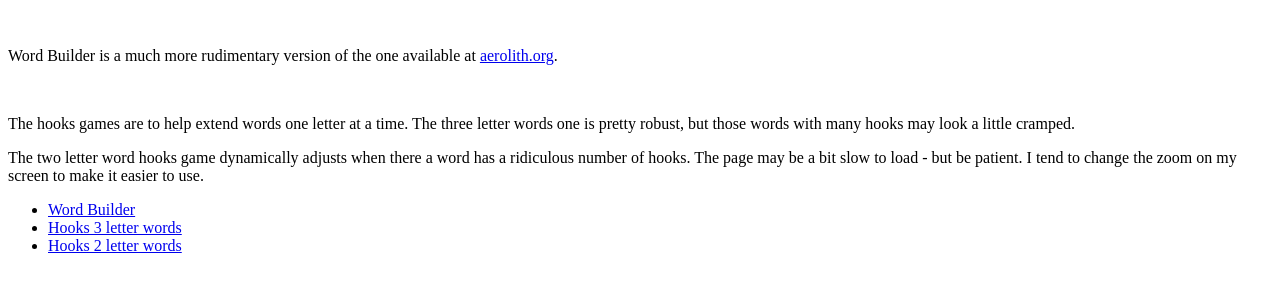
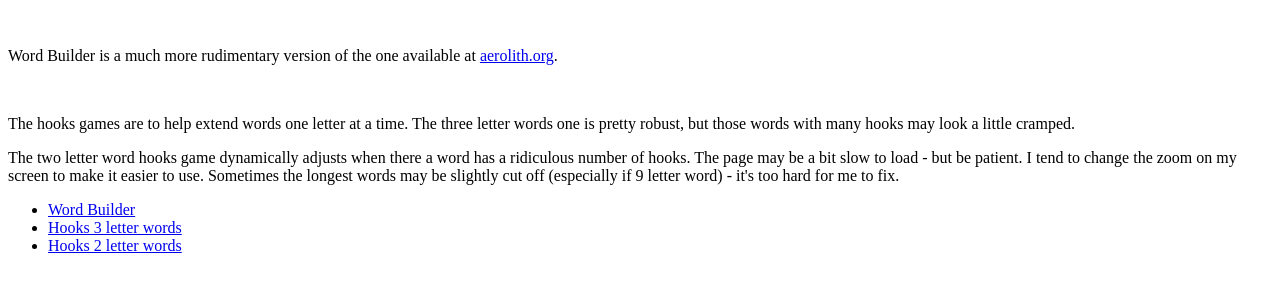
Before and after one commit to jalapic/word_games, a plain HTML site: page index.html in a window 1280 px wide. Shown: the part 101-390 px from the top of the page. Drawn offline with Linux system fonts and the light colour scheme.

Commit message:
Update index.html

```diff
--- a/index.html
+++ b/index.html
@@ -12,7 +12,8 @@
     <p>Word Builder is a much more rudimentary version of the one available at <a href="https://aerolith.org/">aerolith.org</a>.</p>
     <br>
     <p></p>The hooks games are to help extend words one letter at a time. The three letter words one is pretty robust, but those words with many hooks may look a little cramped.</p>
-    <p>The two letter word hooks game dynamically adjusts when there a word has a ridiculous number of hooks. The page may be a bit slow to load - but be patient. I tend to change the zoom on my screen to make it easier to use.</p>
+    <p>The two letter word hooks game dynamically adjusts when there a word has a ridiculous number of hooks. The page may be a bit slow to load - but be patient. I tend to change the zoom on my screen to make it easier to use.
+    Sometimes the longest words may be slightly cut off (especially if 9 letter word) - it's too hard for me to fix.</p>
     <ul>
         <li><a href="word_builder/">Word Builder</a></li>
          <li><a href="hooks/">Hooks 3 letter words</a></li>
```
